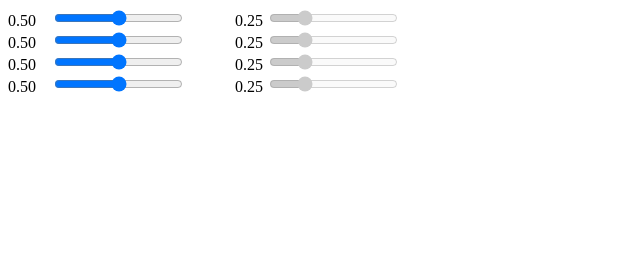
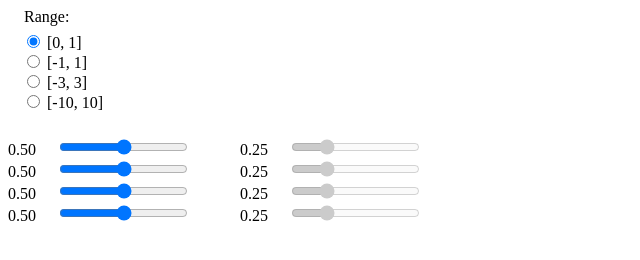
Before and after one commit to iver56/interactive-softmax, a plain HTML site: page index.html in a window 1280 px wide. Shown: the whole page, without its empty margins (0-640 px from the left). Drawn offline with nearby package versions, Linux system fonts and the light colour scheme.

Commit message:
Add radio buttons for range

```diff
--- a/css/styles.css
+++ b/css/styles.css
@@ -1,4 +1,13 @@
+#range-radio-buttons {
+  border-width: 0;
+}
+
+#range-radio-buttons label {
+  display: block;
+}
+
 .wrapper {
+  margin-top: 15px;
   display: flex;
   flex-direction: row;
 }
@@ -9,7 +18,7 @@
 
 .slider label {
   display: inline-block;
-  width: 40px;
+  width: 45px;
 }
 
 .outputs {
--- a/index.html
+++ b/index.html
@@ -8,6 +8,28 @@
 </head>
 
 <body>
+
+<form>
+  <fieldset id="range-radio-buttons">
+    <legend>Range:</legend>
+    <label>
+      <input type="radio" name="range" value="[0, 1]" checked>
+      [0, 1]
+    </label>
+    <label>
+      <input type="radio" name="range" value="[-1, 1]">
+      [-1, 1]
+    </label>
+    <label>
+      <input type="radio" name="range" value="[-3, 3]">
+      [-3, 3]
+    </label>
+    <label>
+      <input type="radio" name="range" value="[-10, 10]">
+      [-10, 10]
+    </label>
+  </fieldset>
+</form>
 
 <div class="wrapper">
   <div class="inputs">
@@ -30,19 +52,19 @@
   </div>
 
   <div class="outputs">
-    <div class="output">
+    <div class="slider">
       <label for="oslider0"></label>
       <input id="oslider0" type="range" min="0" max="1" step="0.01" disabled>
     </div>
-    <div class="output">
+    <div class="slider">
       <label for="oslider1"></label>
       <input id="oslider1" type="range" min="0" max="1" step="0.01" disabled>
     </div>
-    <div class="output">
+    <div class="slider">
       <label for="oslider2"></label>
       <input id="oslider2" type="range" min="0" max="1" step="0.01" disabled>
     </div>
-    <div class="output">
+    <div class="slider">
       <label for="oslider3"></label>
       <input id="oslider3" type="range" min="0" max="1" step="0.01" disabled>
     </div>
--- a/js/scripts.js
+++ b/js/scripts.js
@@ -1,33 +1,35 @@
 function formatValue(value) {
-  return parseFloat(Math.round(value * 100) / 100).toFixed(2);
+  return parseFloat(value).toPrecision(2);
 }
 
 function update() {
+  var range = $('input[name=range]:checked', 'form').val();
+  range = eval(range);
+
   var values = [];
+
+  var softmaxDenominator = 0;
 
   $('.inputs input[type=range]').each(function(index) {
     var $slider = $(this);
     var $label = $("label[for='" + $slider.attr('id') + "']");
     var value = $slider.val();
+    value = range[0] + (range[1] - range[0]) * value;
     values.push(value);
+    softmaxDenominator += Math.exp(value);
     $label.text(formatValue(value));
   });
-
-  var softmaxDenominator = 0;
-  for (value of values) {
-    softmaxDenominator += Math.exp(value);
-  }
 
   $('.outputs input[type=range]').each(function(index) {
     var $slider = $(this);
     var $label = $("label[for='" + $slider.attr('id') + "']");
     var softmaxValue = Math.exp(values[index]) / softmaxDenominator;
-    var value = $slider.val(softmaxValue);
     $label.text(formatValue(softmaxValue));
+    $slider.val(softmaxValue);
   });
 }
 
-$("input[type=range]").on("input change", function() {
+$("input").on("input change", function() {
   update();
 });
 
```
